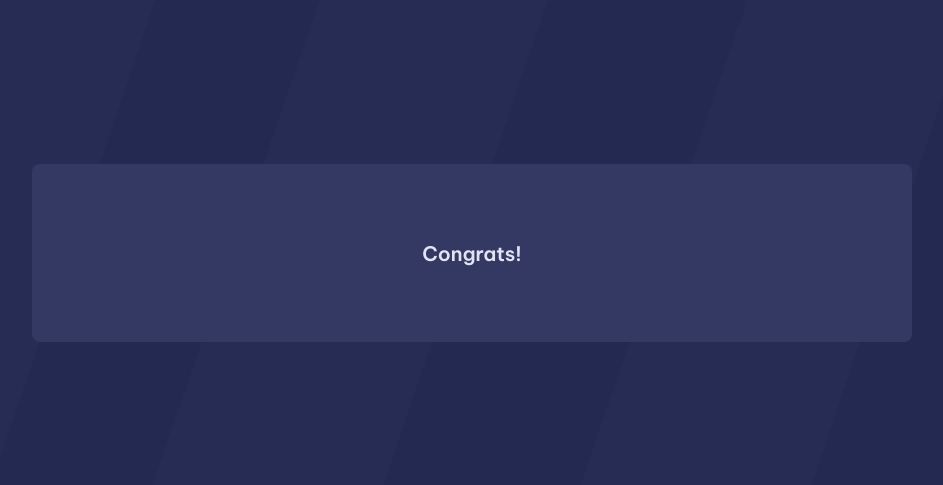
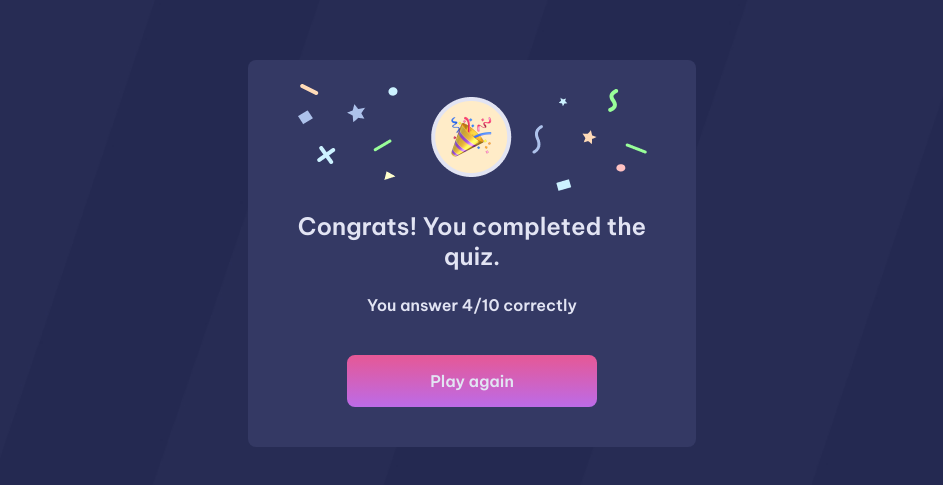
Before and after one commit to thiago-thomas/country-quiz, a React (Vite) app: page /congrats in a window 1280 px wide. Shown: the part 147-632 px from the top of the page, without its empty margins (168-1111 px from the left). Built offline with nearby package versions, Linux system fonts and the light colour scheme.

Commit message:
feat: implementing the initial structure and styling of Congratulations Page

```diff
--- a/src/App.css
+++ b/src/App.css
@@ -30,6 +30,7 @@ a,
 button,
 input {
   font-family: "Be Vietnam Pro", sans-serif;
+  color: #e2e4f3;
 }
 
 main {
@@ -43,6 +44,12 @@ main {
   margin: 0 auto;
 }
 
+h1,
+h2,
+p {
+  font-weight: 600;
+}
+
 h1 {
   font-size: 22px;
   font-weight: 600;
@@ -52,7 +59,6 @@ h1 {
 h2 {
   font-size: 20px;
   font-weight: 600;
-  color: #e2e4f3;
 }
 
 .country-quiz__header-container {
@@ -83,6 +89,14 @@ h2 {
   display: flex;
   flex-direction: column;
   align-items: center;
+
+  &.congrats-container {
+    max-width: 400px;
+    margin: 0 auto;
+    padding: 24px;
+    text-align: center;
+    gap: 16px;
+  }
 }
 
 .country-quiz__numbers-questions,
--- a/src/pages/CongratsPage/index.tsx
+++ b/src/pages/CongratsPage/index.tsx
@@ -1,8 +1,20 @@
+import CongratsImg from "../../assets/congrats.png";
+import "./style.css";
+
 export function CongratsPage() {
   return (
     <>
-      <div className="country-quiz__main-container">
-        <h2>Congrats!</h2>
+      <div className="country-quiz__main-container congrats-container">
+        <div className="country-quiz__congrats-header">
+          <img src={CongratsImg} alt="Congrats Image" />
+        </div>
+        <div className="country-quiz__congrats-main">
+          <h1>Congrats! You completed the quiz.</h1>
+          <p>You answer 4/10 correctly</p>
+          <button type="button" className="congrats-playAgain">
+            Play again
+          </button>
+        </div>
       </div>
     </>
   );
--- /dev/null
+++ b/src/pages/CongratsPage/style.css
@@ -0,0 +1,27 @@
+.country-quiz__congrats-main {
+  display: flex;
+  flex-direction: column;
+  align-items: center;
+  gap: 8px;
+}
+
+button.congrats-playAgain {
+  background: var(--pink-gradient);
+  color: #e2e4f3;
+  font-size: 16px;
+  font-weight: 600;
+  cursor: pointer;
+  border: none;
+
+  border-radius: 8px;
+  width: 250px;
+  padding: 16px;
+  margin: 16px;
+
+  &:hover {
+    background: linear-gradient(
+      color-mix(in srgb, #e65895 80%, black),
+      color-mix(in srgb, #bc6be8 80%, black)
+    );
+  }
+}
```
Also changed, not shown: src/assets/congrats.png (renamed from resources/congrats.png), src/assets/congrats.svg (renamed from resources/congrats.svg).
